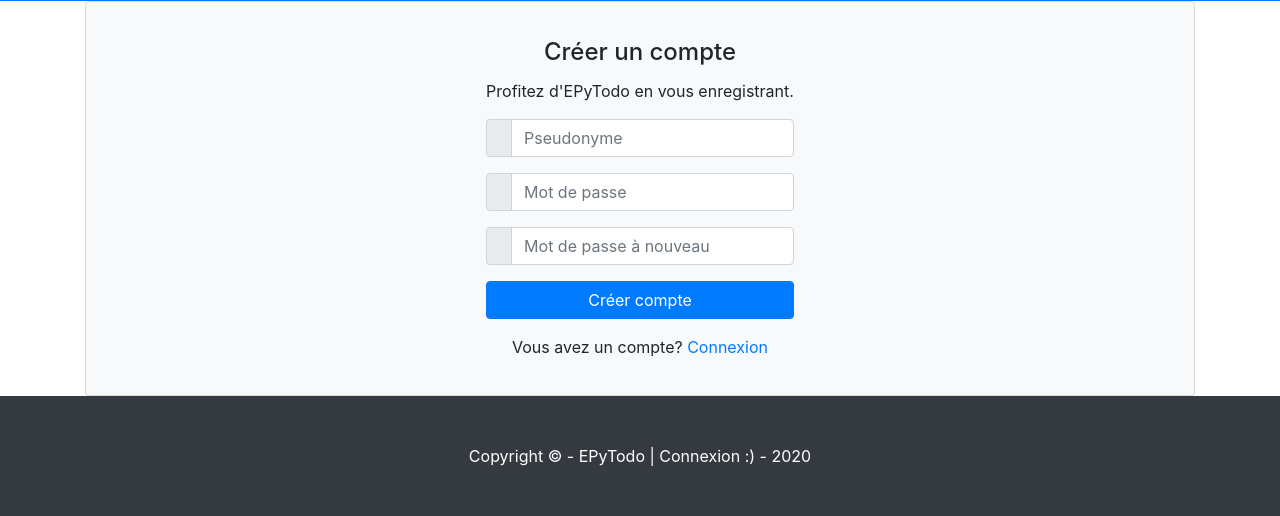
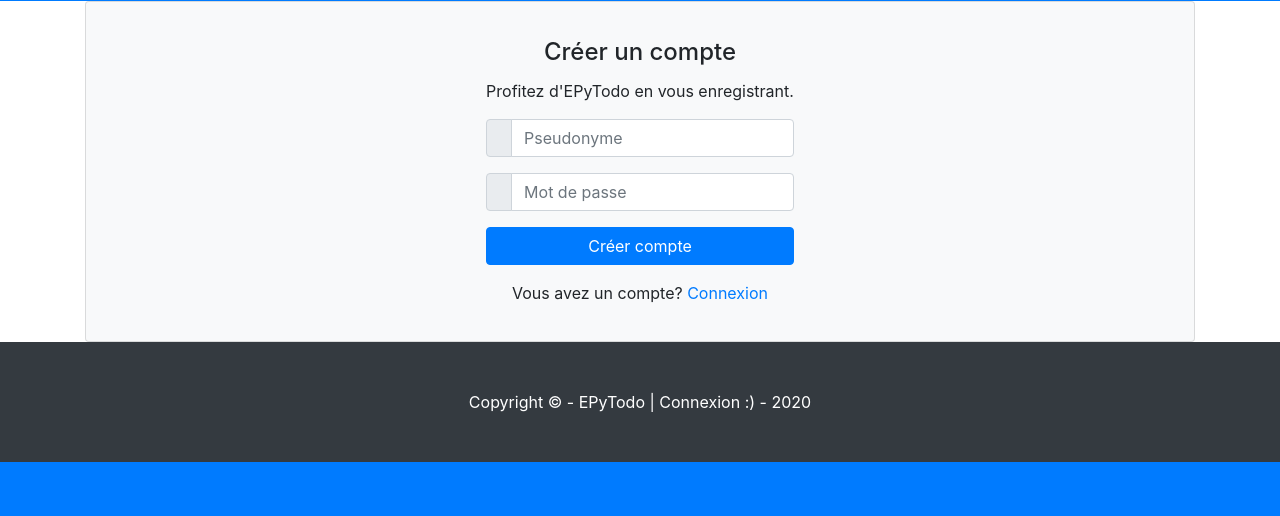
Before and after one commit to AnthoniMarie/EpyTodo, a Flask app: page /register in a window 1280 px wide. Shown: the part 387-903 px from the top of the page. After the commit the page ends 849 px from the top, so only its background shows below. Run offline with Flask 2, Linux system fonts and the light colour scheme; some libraries are stand-ins or nearby versions.

Commit message:
[-] -Deleting password confirmation

```diff
--- a/app/templates/auth/register.html
+++ b/app/templates/auth/register.html
@@ -18,12 +18,6 @@
 		</div>
         <input name="password" class="form-control" placeholder="Mot de passe" type="password" id="password">
     </div>
-    <div class="form-group input-group">
-    	<div class="input-group-prepend">
-		    <span class="input-group-text"> <i class="fa fa-lock"></i> </span>
-		</div>
-        <input class="form-control" placeholder="Mot de passe à nouveau" type="password">
-    </div>
     <div class="form-group">
         <button type="submit" class="btn btn-primary btn-block"> Créer compte  </button>
     </div>
```
